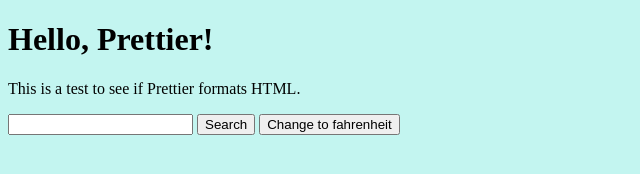
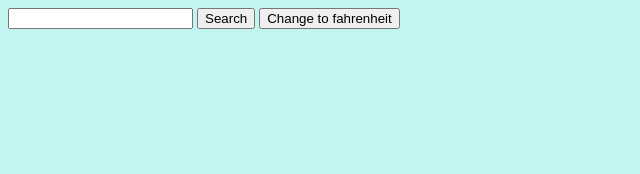
Before and after one commit to holmeskone/weatherApp, a website built with webpack: page src/template.html in a window 1280 px wide. Shown: the whole page, without its empty margins (0-640 px from the left). Built offline with nearby package versions, Linux system fonts and the light colour scheme.

Commit message:
Remove h1 and p

```diff
--- a/src/template.html
+++ b/src/template.html
@@ -10,8 +10,6 @@
     />
   </head>
   <body>
-    <h1>Hello, Prettier!</h1>
-    <p>This is a test to see if Prettier formats HTML.</p>
     <input type="text" name="city" id="city" />
     <button id="search">Search</button>
     <button id="metric" data-metric-toggle></button>
```
